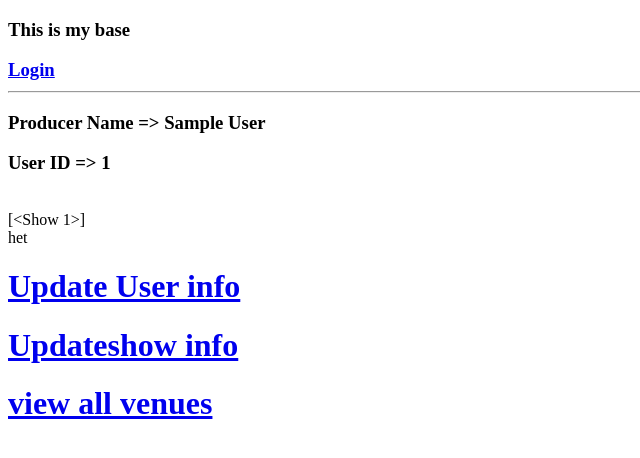
After one commit to EloisaFurnaguera/Bravo, a Flask app: page /producer_page/1 in a window 1280 px wide. The commit adds this page. Shown: the top 458 px of the page, without its empty margins (0-640 px from the left). Run offline with Flask 2, Linux system fonts and the light colour scheme; tables that the repository leaves empty hold one stand-in row (values such as "Sample post").

Commit message:
Part 1 of venue ranking

```diff
--- a/data/city_data.txt
+++ b/data/city_data.txt
@@ -1,3 +1,4 @@
+Anywhere,Anywhere
 Alameda,Alameda
 Albany,Alameda
 Berkeley,Alameda
--- /dev/null
+++ b/data/locations_data.txt
@@ -0,0 +1,6 @@
+anywhere,location_1,location_2,location_3,location_4,location_5,location_6,location_7,location_8,location_9,location_10
+anywhere,,,,,,,,,,
+anywhere,,,,,,,,,,
+,Berkeley,Emeryville,Dublin,Pleasanton,Walnut Creek,,,,,
+,San Francisco,Burlingame,Daly City,Foster City,Half Moon Bay,Redwood City,San Bruno,San Mateo,South San Francisco,San Carlos
+,Woodside,Campbell,Cupertino,Gilroy,Mountain View,Palo Alto,San Jose,Santa Clara,Sunnyvale,Milpitas
--- a/server.py
+++ b/server.py
@@ -5,7 +5,7 @@ from jinja2 import StrictUndefined
 from flask import Flask, render_template, request, flash, redirect, session
 from flask_debugtoolbar import DebugToolbarExtension
 
-from model import connect_to_db, db, User, Venue, Show, Time
+from model import connect_to_db, db, User, Venue, Show, Time, Location
 
 
 app = Flask(__name__)
@@ -91,7 +91,9 @@ def login_process():
 
         check_producer= Show.query.filter_by(user_id=user.user_id).all()
 
-        return redirect(f"/new_act_page/{user.user_id}")
+
+
+        return redirect(f"/new_show_page/{user.user_id}")
 
 
 
@@ -499,13 +501,17 @@ def process_updated_venue_info(venue_id):
 
 
 
-@app.route("/new_act_page/<int:user_id>", methods=["GET"])
-def show_perfomer_page(user_id):
+
+
+
+
+@app.route("/new_show_page/<int:user_id>", methods=["GET"])
+def new_show_page(user_id):
 
 
     user_show = User.query.filter_by(user_id=user_id).first()
 
-    return render_template("producer_new_act_page.html", user_id=user_id,
+    return render_template("producer_new_show_page.html", user_id=user_id,
                                                          user_email=user_show.user_email,
                                                          user_fname=user_show.user_fname,
                                                          user_lname=user_show.user_lname)
@@ -513,8 +519,8 @@ def show_perfomer_page(user_id):
 
 
 
-@app.route("/new_act_page/<int:venue_id>", methods=["POST"])
-def show_act_match_process(user_id):
+@app.route("/new_show_page/<int:user_id>", methods=["POST"])
+def new_show_page_process(user_id):
 
     monday = request.form.get("monday")
     tuesday = request.form.get("tuesday")
@@ -529,14 +535,15 @@ def show_act_match_process(user_id):
     late_night = request.form.get("late_night")
 
 
-
-
-
-
-
-
-
-
+    show_name = request.form.get("show_name")
+    show_type = request.form.get("show_type")
+    show_url = request.form.get("show_url")
+    show_amount_people = request.form.get("show_amount_people")
+    show_dressing_room = request.form.get("show_dressing_room")
+    show_length = request.form.get("show_length")
+    show_location_preferred = request.form.get("show_location_preferred")
+    show_ticket_price = request.form.get("show_ticket_price")
+    show_rent = request.form.get("show_rent")
 
 
 
@@ -560,6 +567,56 @@ def show_act_match_process(user_id):
 
 
 
+    new_show = Show(user_id=user_id,
+                show_name=show_name,
+                show_type=show_type,
+                show_url=show_url,
+                show_amount_people=show_amount_people,
+                show_dressing_room=show_dressing_room,
+                show_length=show_length,
+                show_location_preferred=show_location_preferred,
+                show_ticket_price=show_ticket_price,
+                time_id=new_time.time_id,
+                show_rent=show_rent)
+
+
+    db.session.add(new_show)
+    db.session.commit()
+    db.session.refresh(new_show)
+
+
+
+    session["user_id"] = user_id
+    session["show_id"] = new_show.show_id
+
+
+    #     flash(f"Venue {venue_name} added.")
+
+
+    return redirect(f"/producer_page/{user_id}")
+
+
+
+
+
+
+@app.route("/producer_page/<int:user_id>", methods=["GET"])
+def producer_page(user_id):
+
+
+    print("user")
+
+    user = User.query.filter_by(user_id=user_id).first()
+    show = Show.query.filter_by(user_id=user_id).all()
+    # time = Time.query.filter_by(time_id=show.time_id).first()
+
+    print(show)
+
+
+    return render_template("producer_page.html", user_id=user.user_id,
+                                                 user_fname =user.user_fname,
+                                                 user_lname =user.user_lname,
+                                                 show=show)
 
 
 
@@ -567,49 +624,11 @@ def show_act_match_process(user_id):
 
 
 
+# @app.route("/show_single/<int:show_id>", methods=["GET"])
+# def producer_page(show_id):
 
-
-
-
-@app.route("/act_add", methods=["POST"])
-def add_act_process():
-
-
-
-    act_name = request.form.get("act_name")
-    act_url = request.form.get("wedsite")
-    act_type  = request.form.get("act_type")
-
-    #do something to check if already in the data
-
-
-
-
-    check_act_name = Act.query.filter_by(act_name=act_name).first()
-
-    user_id = session.get("user_id")
-
-
-    if not check_act_name:
-
-
-        new_act= Act(user_id=user_id,
-                    act_name=act_name,
-                    act_url=act_url,
-                    act_type=act_type)
-
-
-
-        db.session.add(new_act)
-        db.session.commit()
-
-        flash(f"Act {act_name} added.")
-
-        return redirect("/act")
-
-    return redirect("/act")
-
-
+#     pass
+# show_name=show.show_name,
 
 
 
--- a/templates/producer_new_act_page.html
+++ b/templates/producer_new_show_page.html
@@ -13,7 +13,7 @@
  <div><h1>Add a Show<h1></div>
 
 
-  <form action="/new_act_page/{{user_id}}" method="POST">
+  <form action="/new_show_page/{{user_id}}" method="POST">
 
       <div>
 
@@ -29,6 +29,9 @@
                     <option value="improv,">improv</option>
                     <option value="music">music</option>
                     <option value="spoken_word">spoken word</option>
+                    <option value="burlesque">burlesque</option>
+                    <option value="play">play</option>
+                    <option value="Ted_talk">Ted_talk</option>
                     <option value="skecks">skecks</option></select><br>
 
 
--- /dev/null
+++ b/templates/producer_page.html
@@ -0,0 +1,37 @@
+{% extends 'base.html' %}
+{% block content %}
+
+
+
+
+<h3>Producer Name => {{user_fname}} {{user_lname}}</h3>
+<h3>User ID =>  {{ user_id}}</h3><br>
+
+{{show}}
+
+<div>
+    het
+  <ul>
+  {% for show in shows %}
+    <li>
+      {{show}}
+    </li>
+  {% endfor %}
+  </ul>
+</div>
+
+
+
+<h1><a href="/user_info_update/{{ user_id }}">Update User info</a><h1>
+
+<h1><a href="/venue_update/{{ venue_id }}">Updateshow info</a><h1>
+
+<h1><a href="/venue_list">view all venues </a><h1>
+
+
+
+
+{% endblock %}
+
+
+  <a href="/producer_page/{{ show.show_id,}}">{{user.user_id}}</a>
--- a/templates/user_register_form.html
+++ b/templates/user_register_form.html
@@ -41,7 +41,7 @@
         <label>
         What kind of user are you
         <input type="radio" name="check" value="venue">Venue
-        <input type="radio" name="check" value="performer">Performer
+        <input type="radio" name="check" value="producer">Producer
 
         </label>
     </div>
--- a/templates/venue_new_page.html
+++ b/templates/venue_new_page.html
@@ -26,9 +26,9 @@
                     <option value="bar">bar</option>
                     <option value="cafe">cafe</option>
                     <option value="hall">hall</option>
-                    <option value="night club">night club</option>
+                    <option value="night_club">night club</option>
                     <option value="restaurant">restaurant</option>
-                    <option value="special event">special event</option>
+                    <option value="special_event">special event (private gig)</option>
                     <option value="theater">theater</option>
                     <option value="other">Other</option></select><br><br>
 
```
Also changed, not shown: data/show_data.txt (+5 -5 lines), data/venue_data.txt (+5 -5 lines), matching.py (added, +81 -0 lines), model.py (+24 -1 lines), seed.py (+36 -5 lines), templates/venue_add_form.html (deleted, +0 -119 lines).
